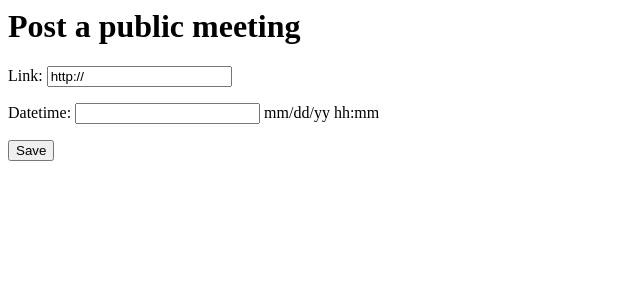
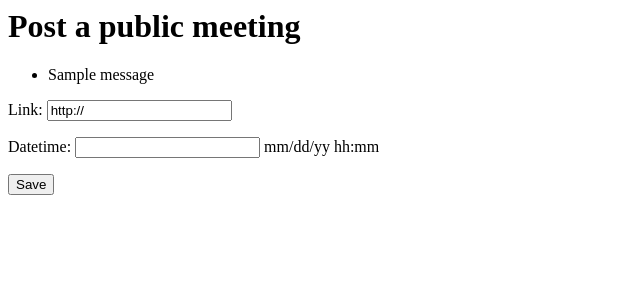
Before and after one commit to publicmeetings/app-django, a Django app: template core/templates/core/meeting_form.html in a window 1280 px wide. Shown: the top 300 px of the page, without its empty margins (0-640 px from the left). Run offline with Django 3.2, Linux system fonts and the light colour scheme; the template is opened without the code that fills it: values that come from a table or form of the project are taken from there, others are empty; tables that the repository leaves empty hold one stand-in row (values such as "Sample post"); one stand-in notice (Sample message) is shown; parts of the project's set-up code (start-up, migrations or seed data) failed here and were passed over.

Commit message:
add messages

```diff
--- a/core/templates/core/meeting_form.html
+++ b/core/templates/core/meeting_form.html
@@ -1,6 +1,15 @@
 {% block content %}
 
 <h1>Post a public meeting</h1>
+
+{% if messages %}
+<ul class="messages">
+    {% for message in messages %}
+    <li{% if message.tags %} class="{{ message.tags }}"{% endif %}>{{ message }}</li>
+    {% endfor %}
+</ul>
+{% endif %}
+
 <form method='POST'>
     {% csrf_token %}
     {{ form.as_p }}
--- a/core/views.py
+++ b/core/views.py
@@ -1,4 +1,6 @@
+from django.contrib import messages
 from django.shortcuts import render
+from django.urls import reverse
 from django.views.generic.edit import CreateView
 
 from forms import MeetingForm
@@ -8,3 +10,7 @@ from models import Meeting
 class MeetingNew(CreateView):
     model = Meeting
     form_class = MeetingForm
+
+    def get_success_url(self):
+        messages.success(self.request, 'Meeting saved.')
+        return reverse('meeting-new')
```
